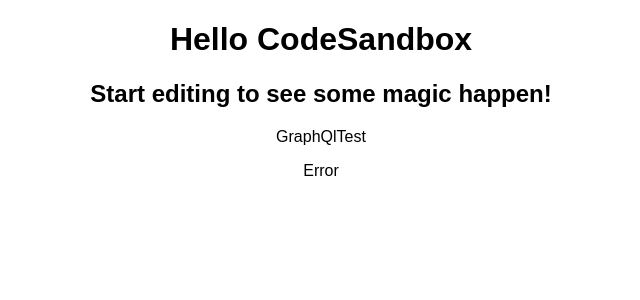
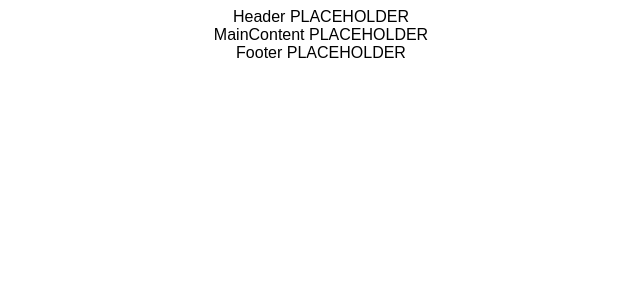
Before and after one commit to skudderkHeadway/react-front-end, a React (Create React App) app: page / in a window 1280 px wide. Shown: the top 300 px of the page, without its empty margins (319-959 px from the left). Built offline with nearby package versions, Linux system fonts and the light colour scheme; no server answers.

Commit message:
Scaffold layout components

```diff
--- a/src/App.js
+++ b/src/App.js
@@ -1,14 +1,16 @@
 import "./styles.css";
-import GraphQlTest from "./GraphQlTest";
-import Container from "./components/Container";
+import Container from "./layout/Container";
+import Header from "./layout/Header";
+import MainContent from "./layout/MainContent";
+import Footer from "./layout/Footer";
 
 export default function App() {
   return (
     <div className="App">
       <Container>
-        <h1>Hello CodeSandbox</h1>
-        <h2>Start editing to see some magic happen!</h2>
-        <GraphQlTest />
+        <Header />
+        <MainContent />
+        <Footer />
       </Container>
     </div>
   );
--- /dev/null
+++ b/src/layout/Footer.tsx
@@ -0,0 +1,7 @@
+import React from "react";
+
+const Footer = () => {
+  return <div>Footer PLACEHOLDER</div>;
+};
+
+export default Footer;
--- /dev/null
+++ b/src/layout/Header.tsx
@@ -0,0 +1,7 @@
+import React from "react";
+
+const Header = () => {
+  return <div>Header PLACEHOLDER</div>;
+};
+
+export default Header;
--- /dev/null
+++ b/src/layout/MainContent.tsx
@@ -0,0 +1,7 @@
+import React from "react";
+
+const MainContent = () => {
+  return <div>MainContent PLACEHOLDER</div>;
+};
+
+export default MainContent;
```
Also changed, not shown: src/layout/Container.tsx (renamed from src/components/Container.tsx).
